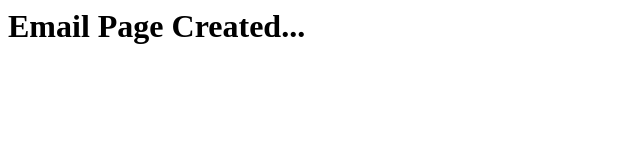
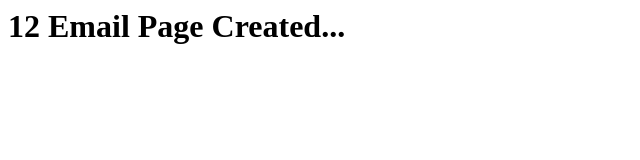
Before and after one commit to Anky786/DevopProject, a plain HTML site: page email.html in a window 1280 px wide. Shown: the whole page, without its empty margins (0-640 px from the left). Drawn offline with Linux system fonts and the light colour scheme.

Commit message:
email modified

```diff
--- a/email.html
+++ b/email.html
@@ -1,5 +1,5 @@
 <html>
   <body>
-    <h1> Email Page Created...</h1>
+    <h1> 12 Email Page Created...</h1>
   </body>
 </html>
```
